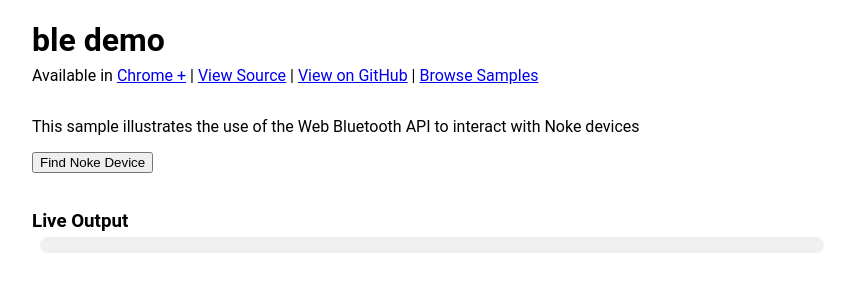
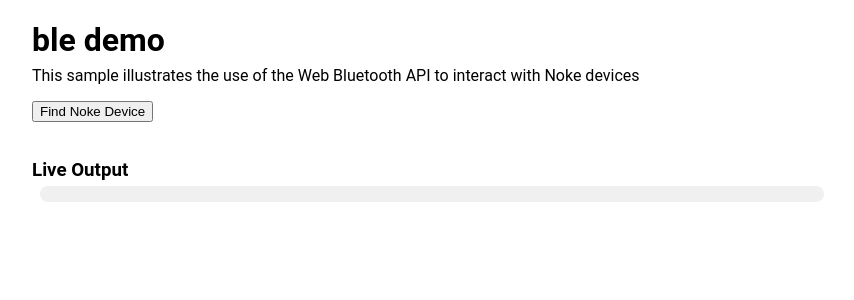
Before and after one commit to sapsley/ble-chrome-demo, a Jekyll site: the page built from index.html, in a window 1280 px wide. Shown: the top 300 px of the page, without its empty margins (208-1062 px from the left). Built offline with Jekyll 4.4.1, drawn with Linux system fonts in a browser that asks for light colours.

Commit message:
Update default.html

```diff
--- a/_layouts/default.html
+++ b/_layouts/default.html
@@ -49,12 +49,6 @@ limitations under the License.
   <body>
     {% if page.icon_url %}<img class="pageIcon" src="{{ page.icon_url }}">{% endif %}
     <h1>{% if page.title %}{{ page.title }}{% else %}{{ page.feature_name }} Sample{% endif %}</h1>
-    <p class="availability">
-      Available in <a target="_blank" href="https://www.chromestatus.com/feature/{{ page.feature_id }}">Chrome {{ page.chrome_version }}+</a> |
-      <a target="_blank" href="view-source:{{ site.gh_pages_url_prefix }}{{ page.url }}">View Source</a> |
-      <a target="_blank" href="{{ site.gh_url_prefix }}{{ page.url | remove_first: 'index.html' }}">View on GitHub</a> |
-      <a target="_blank" href="https://www.chromestatus.com/samples">Browse Samples</a>
-    </p>
     {{ content }}
     {% for local_js_file in page.local_js_files %}<script src="{{ local_js_file }}"></script>{% endfor %}
     <script>
```
